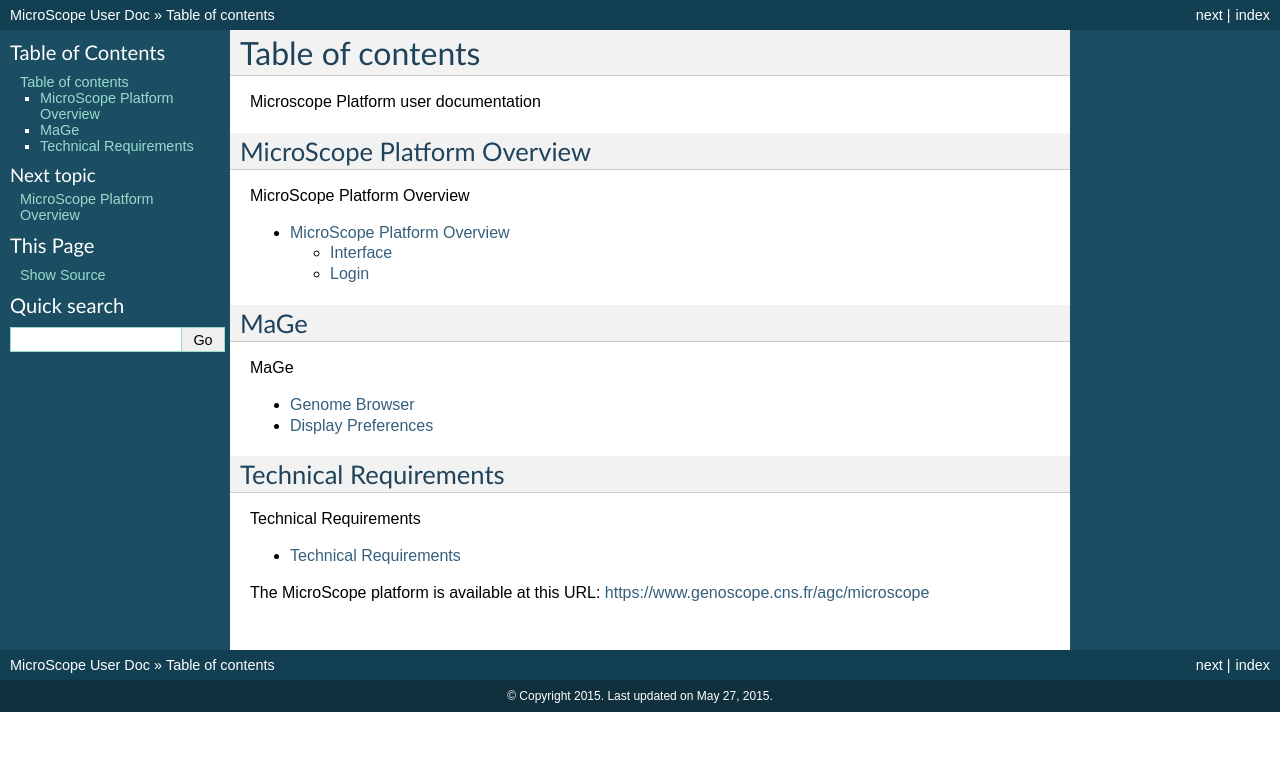
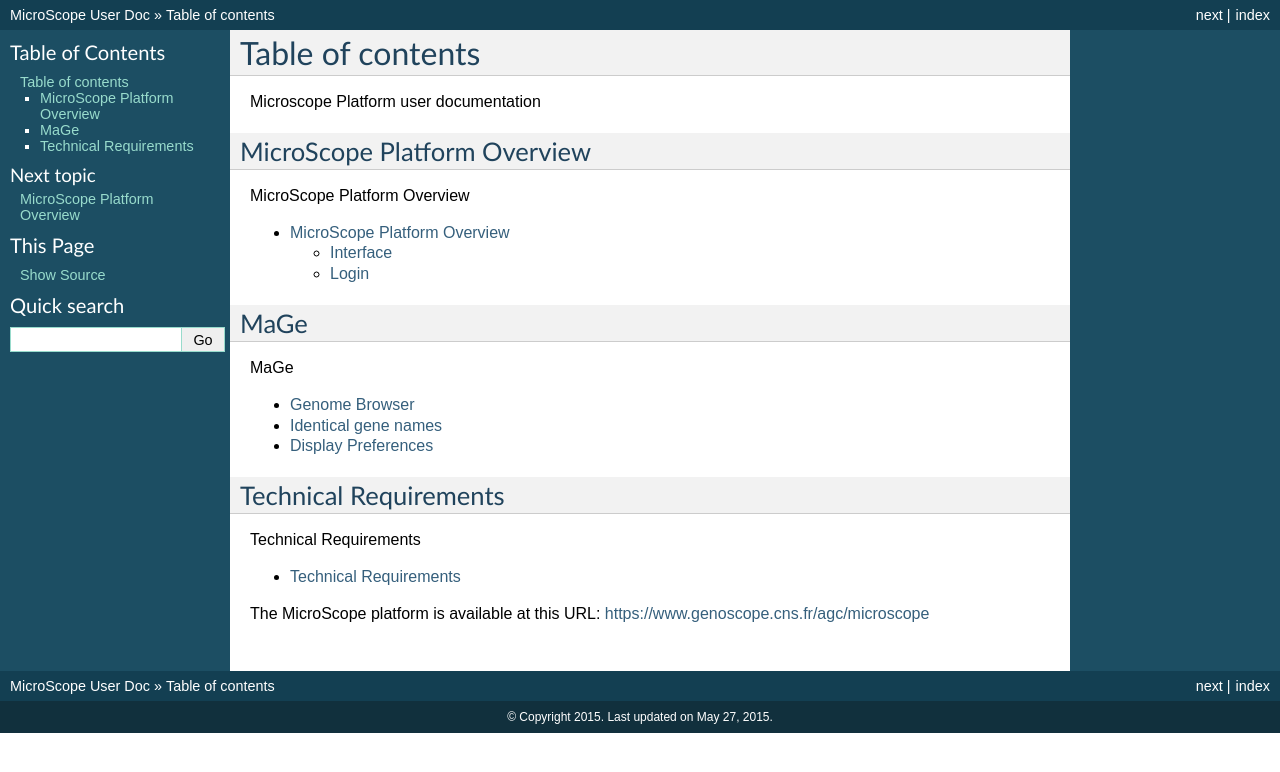
Before and after one commit to labgem/microscope-user-doc, a Sphinx documentation site: the page built from docs/index.rst, in a window 1280 px wide. Shown: the top 772 px of the page. Built offline with Sphinx 7.4.7, drawn with Linux system fonts in a browser that asks for light colours; formulas are drawn with MathJax 3; part of the change alters nothing that is shown.

```diff
--- a/docs/index.rst
+++ b/docs/index.rst
@@ -22,6 +22,7 @@ MaGe
    :maxdepth: 3
 
    content/mage/viewer
+   content/mage/doubloonGenes
    content/mage/displaypref
 
 ======================
```
